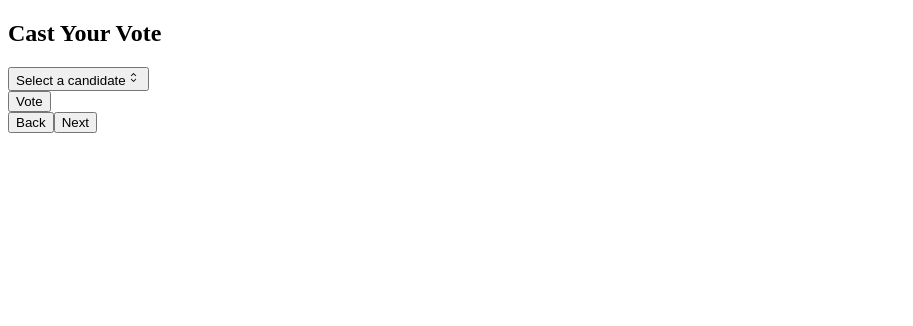
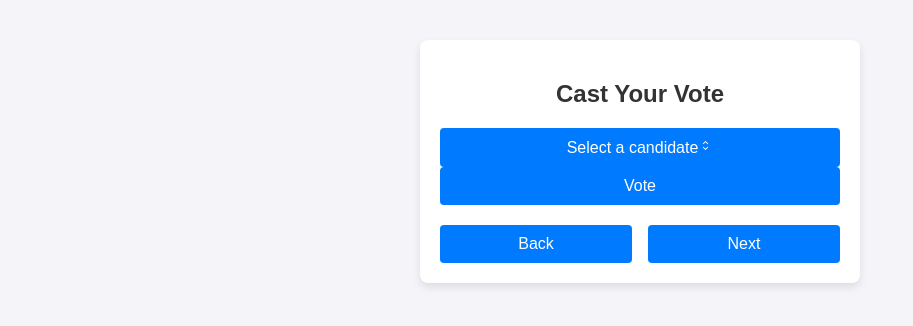
Before and after one commit to bc-rep-project/voting-dapp, a Next.js app: page /components/voting-interface in a window 1280 px wide. Shown: the top 326 px of the page, without its empty margins (0-913 px from the left). Built offline with nearby package versions, Linux system fonts and the light colour scheme; what web3 would draw is missing.

Commit message:
Updated VotingInterface component and styles, removed navigation buttons from voting-interface page

```diff
--- a/components/VotingInterface.tsx
+++ b/components/VotingInterface.tsx
@@ -6,6 +6,7 @@ import web3 from "../utils/web3";
 import { Button } from "@/components/ui/button";
 import { Select, SelectContent, SelectItem, SelectTrigger, SelectValue } from "@/components/ui/select";
 import Voting from "../contracts/Voting.json"; // Assuming ABI is available
+import "../components/styles/VotingInterface.css";
 
 const candidates = [
   { id: "1", name: "Alice" },
@@ -25,7 +26,9 @@ export default function VotingInterface() {
       const voterId = web3.utils.keccak256(accounts[0]);
       const encryptedVote = web3.utils.asciiToHex(selectedCandidate);
       await contract.methods.castVote(voterId, encryptedVote).send({ from: accounts[0] });
-      alert("Vote cast successfully!");
+      console.log("Vote cast successfully by:", accounts[0]);
+      console.log("Selected candidate:", selectedCandidate);
+      alert(`Vote cast successfully!\nVoter: ${accounts[0]}\nCandidate: ${selectedCandidate}`);
     } catch (error) {
       console.error("Error casting vote:", error);
       alert("Error casting vote. See console for details.");
@@ -52,6 +55,11 @@ export default function VotingInterface() {
       </div>
 
       <Button type="submit" className="w-full">Vote</Button>
+
+      <div className="nav-buttons">
+        <button type="button">Back</button>
+        <button type="button">Next</button>
+      </div>
     </form>
   );
 }
--- /dev/null
+++ b/components/styles/VotingInterface.css
@@ -0,0 +1,87 @@
+
+/* VotingInterface.css */
+
+body {
+  font-family: 'Arial', sans-serif;
+  background-color: #f4f4f9;
+  margin: 0;
+  padding: 0;
+}
+
+form {
+  background-color: #ffffff;
+  border-radius: 8px;
+  box-shadow: 0 4px 8px rgba(0, 0, 0, 0.1);
+  padding: 20px;
+  max-width: 400px;
+  margin: 40px auto;
+}
+
+h2 {
+  font-size: 24px;
+  font-weight: bold;
+  text-align: center;
+  color: #333333;
+  margin-bottom: 20px;
+}
+
+.select-trigger {
+  display: block;
+  width: 100%;
+  padding: 10px;
+  border: 1px solid #cccccc;
+  border-radius: 4px;
+  background-color: #ffffff;
+  cursor: pointer;
+  margin-bottom: 10px;
+}
+
+.select-content {
+  background-color: #ffffff;
+  border: 1px solid #cccccc;
+  border-radius: 4px;
+  max-height: 200px;
+  overflow-y: auto;
+}
+
+.select-item {
+  padding: 10px;
+  cursor: pointer;
+}
+
+.select-item:hover {
+  background-color: #f0f0f0;
+}
+
+button {
+  display: block;
+  width: 100%;
+  padding: 10px;
+  border: none;
+  border-radius: 4px;
+  background-color: #007bff;
+  color: #ffffff;
+  font-size: 16px;
+  cursor: pointer;
+  transition: background-color 0.3s ease;
+}
+
+button:hover {
+  background-color: #0056b3;
+}
+
+/* Additional styles for Next and Back buttons */
+.nav-buttons {
+  display: flex;
+  justify-content: space-between;
+  margin-top: 20px;
+}
+
+.nav-buttons button {
+  width: 48%;
+  background-color: #007bff;
+}
+
+.nav-buttons button:hover {
+  background-color: #0056b3;
+}
--- a/pages/components/voting-interface.tsx
+++ b/pages/components/voting-interface.tsx
@@ -7,14 +7,7 @@ export default function VotingInterfacePage() {
   return (
     <div className="flex flex-col items-center justify-center min-h-screen bg-gray-100 space-y-4">
       <VotingInterface />
-      <div className="flex justify-between w-full">
-        <Link href="/components/register-voter">
-          <Button className="px-6 py-3 text-lg">Back</Button>
-        </Link>
-        <Link href="/components/display-results">
-          <Button className="px-6 py-3 text-lg">Next</Button>
-        </Link>
-      </div>
+
     </div>
   );
 }
```
Also changed, not shown: 2 other files (tests, documents, lock files or other folders).
